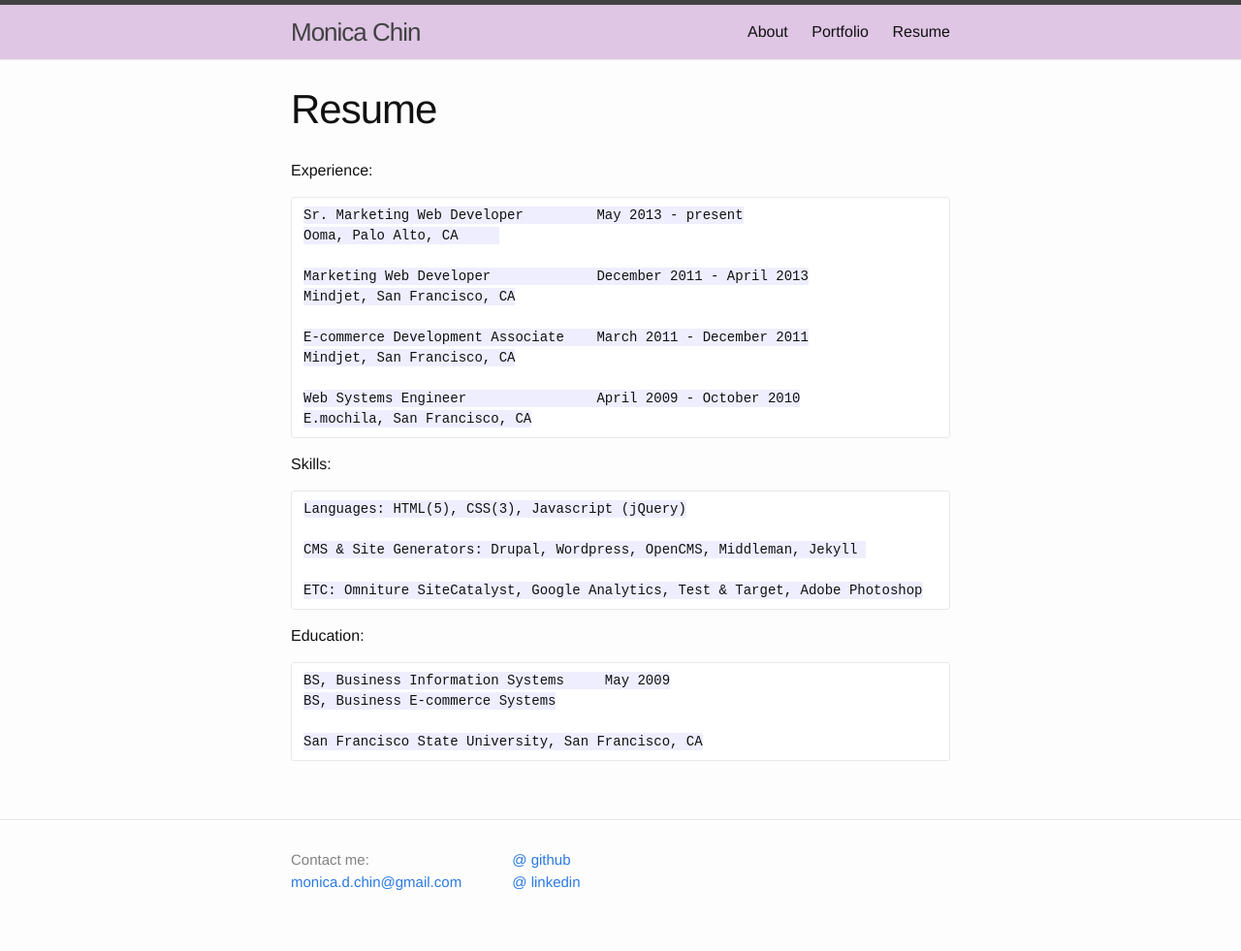
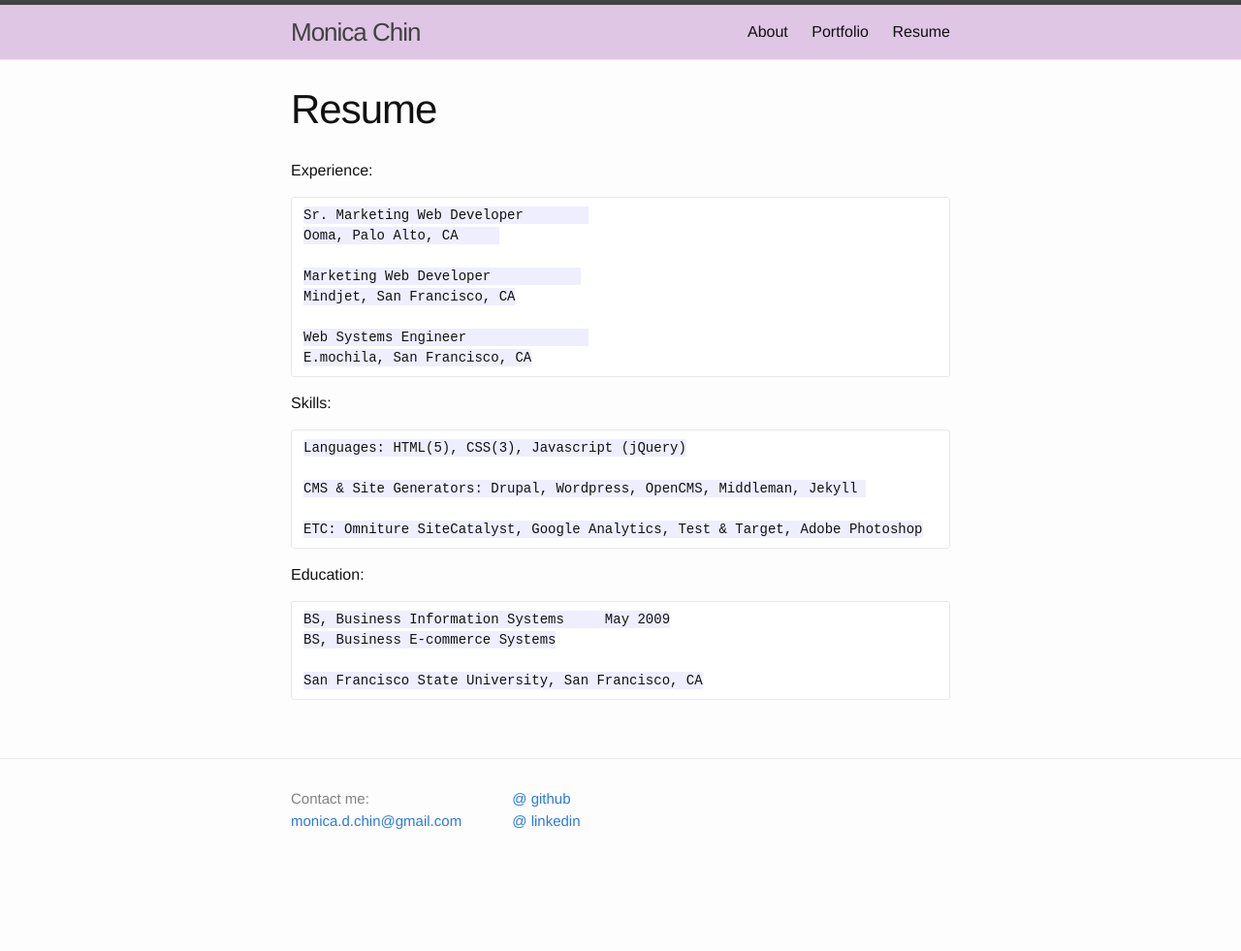
Before and after one commit to mchin/mchin.github.com, a Jekyll site: the page built from resume.md, in a window 1280 px wide. Shown: the whole page at 97% size. Built offline with Jekyll 4.4.1, drawn with Linux system fonts in a browser that asks for light colours; nearby versions of some CDN libraries; after the commit the page ends 918 px from its top, so only the background shows below that.

Commit message:
edits to about and resume

```diff
--- a/index.html
+++ b/index.html
@@ -6,7 +6,7 @@ layout: default
 
   <h1 class="page-heading">Hutch thanks you for stopping by.</h1>
 
-<img id="hutch" src="http://i.imgur.com/QfvLgNV.jpg">
+<img id="hutch" src="/img/hutch.jpg">
 
   <!--<ul class="post-list">
 =======
--- a/resume.md
+++ b/resume.md
@@ -6,16 +6,13 @@ permalink: /resume/
 
 Experience:
 
-	Sr. Marketing Web Developer         May 2013 - present
+	Sr. Marketing Web Developer
 	Ooma, Palo Alto, CA
 
-	Marketing Web Developer             December 2011 - April 2013
+	Marketing Web Developer
 	Mindjet, San Francisco, CA
 
-	E-commerce Development Associate    March 2011 - December 2011
-	Mindjet, San Francisco, CA
-
-	Web Systems Engineer                April 2009 - October 2010
+	Web Systems Engineer
 	E.mochila, San Francisco, CA
 
 
```
Also changed, not shown: about.md (+3 -1 lines), img/hutch.jpg (added), 4 other files.
